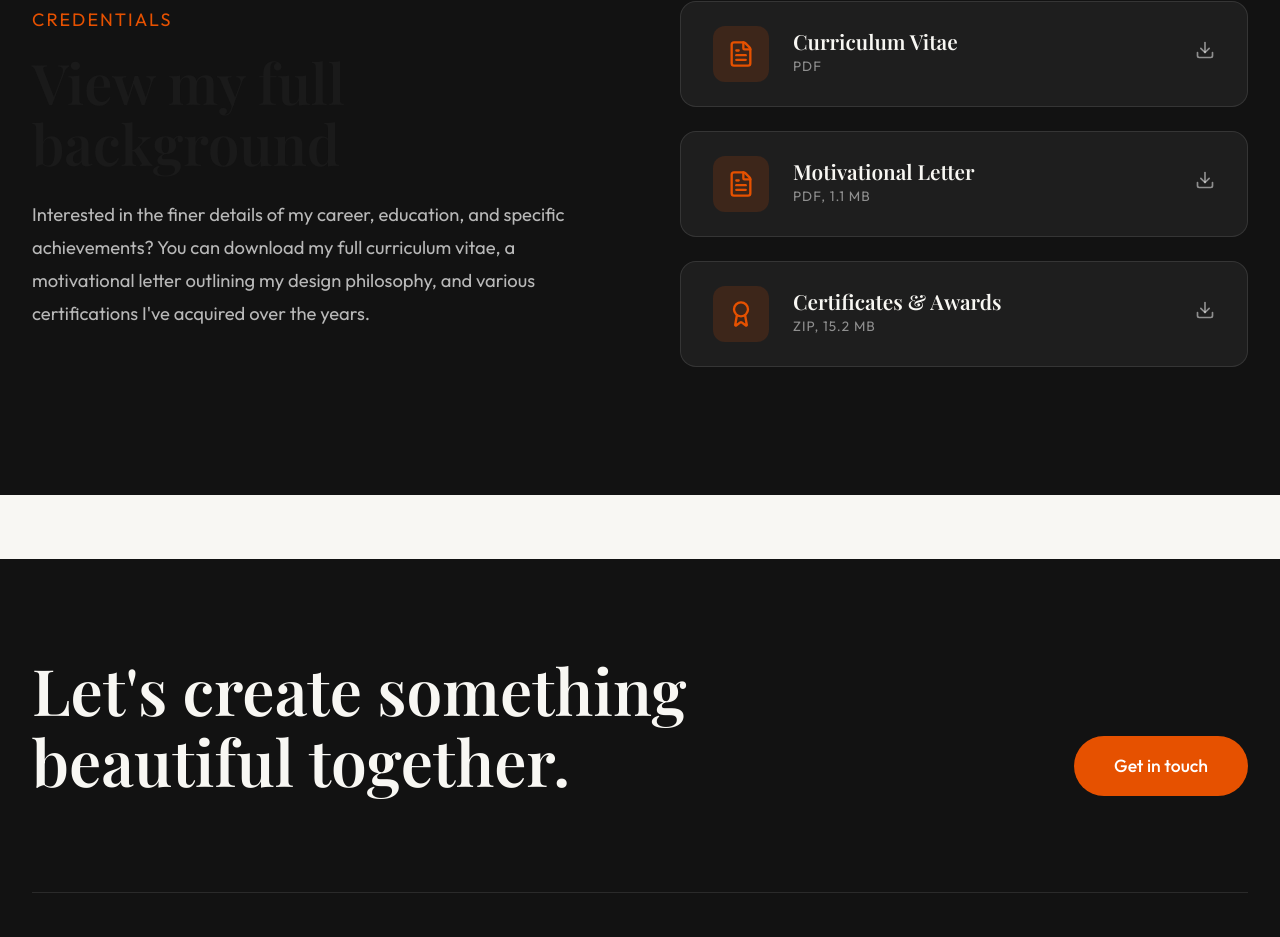
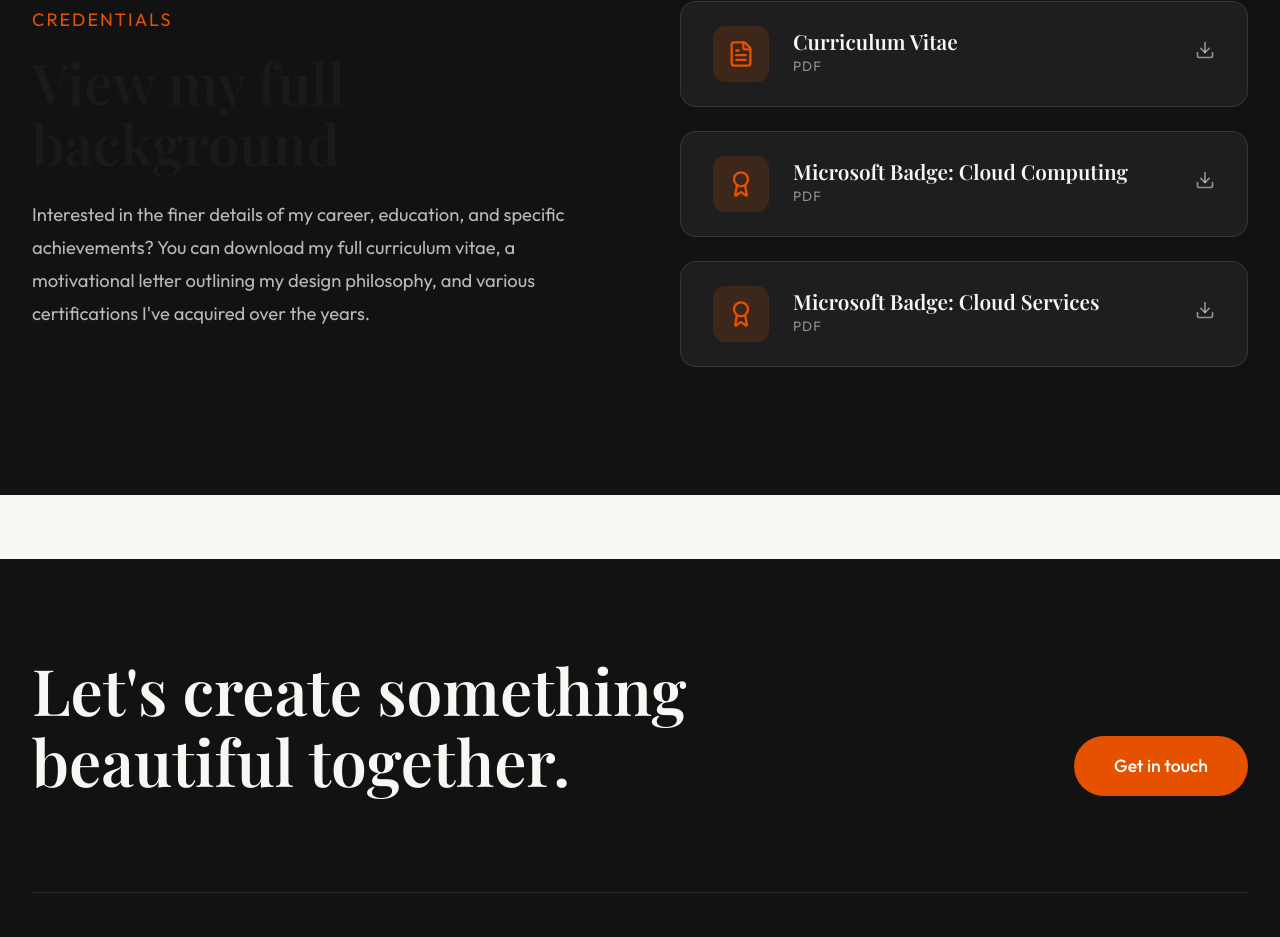
Before and after one commit to danielmututa/M-portfolio, a React (Vite) app: page / in a window 1280 px wide. Shown: the part 7574-8511 px from the top of the page. Built offline with nearby package versions, Linux system fonts and the light colour scheme; a web font is replaced by a local one.

Commit message:
updating UI at the profile settings

```diff
--- a/src/components/sections/Resume.tsx
+++ b/src/components/sections/Resume.tsx
@@ -43,26 +43,26 @@ const Resume = () => {
               </div>
             </a>
 
-            <a href="#" className={styles.downloadCard}>
+            <a href="/Describe cloud computing.pdf" download="Cloud_Computing_Badge.pdf" className={styles.downloadCard}>
               <div className={styles.iconWrapper}>
-                <FileText size={28} />
+                <Award size={28} />
               </div>
               <div className={styles.cardInfo}>
-                <h3>Motivational Letter</h3>
-                <p>PDF, 1.1 MB</p>
+                <h3>Microsoft Badge: Cloud Computing</h3>
+                <p>PDF</p>
               </div>
               <div className={styles.downloadIcon}>
                 <Download size={20} />
               </div>
             </a>
 
-            <a href="#" className={styles.downloadCard}>
+            <a href="/Describe the benefits of using cloud services.pdf" download="Cloud_Services_Badge.pdf" className={styles.downloadCard}>
               <div className={styles.iconWrapper}>
                 <Award size={28} />
               </div>
               <div className={styles.cardInfo}>
-                <h3>Certificates & Awards</h3>
-                <p>ZIP, 15.2 MB</p>
+                <h3>Microsoft Badge: Cloud Services</h3>
+                <p>PDF</p>
               </div>
               <div className={styles.downloadIcon}>
                 <Download size={20} />
```
